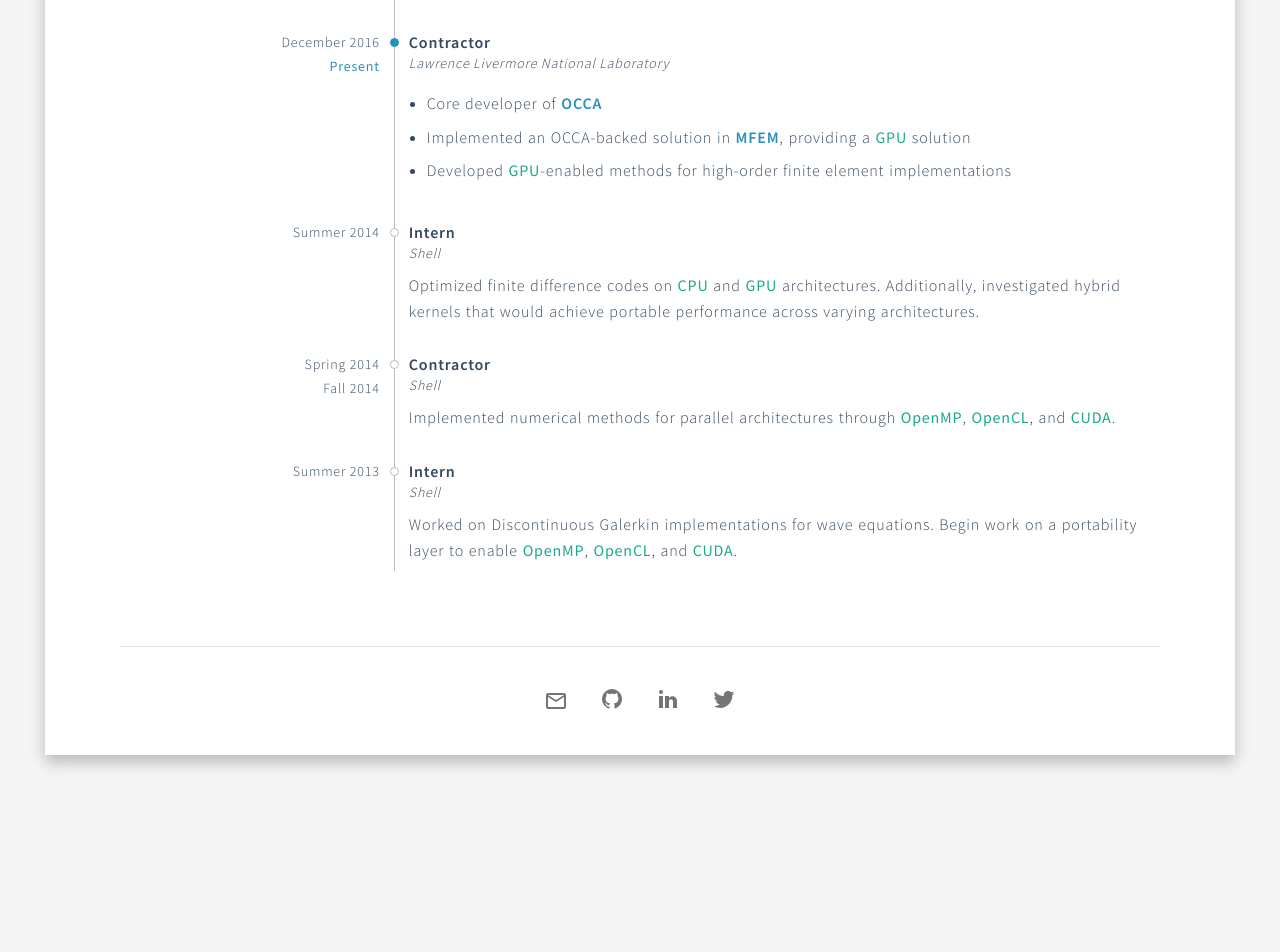
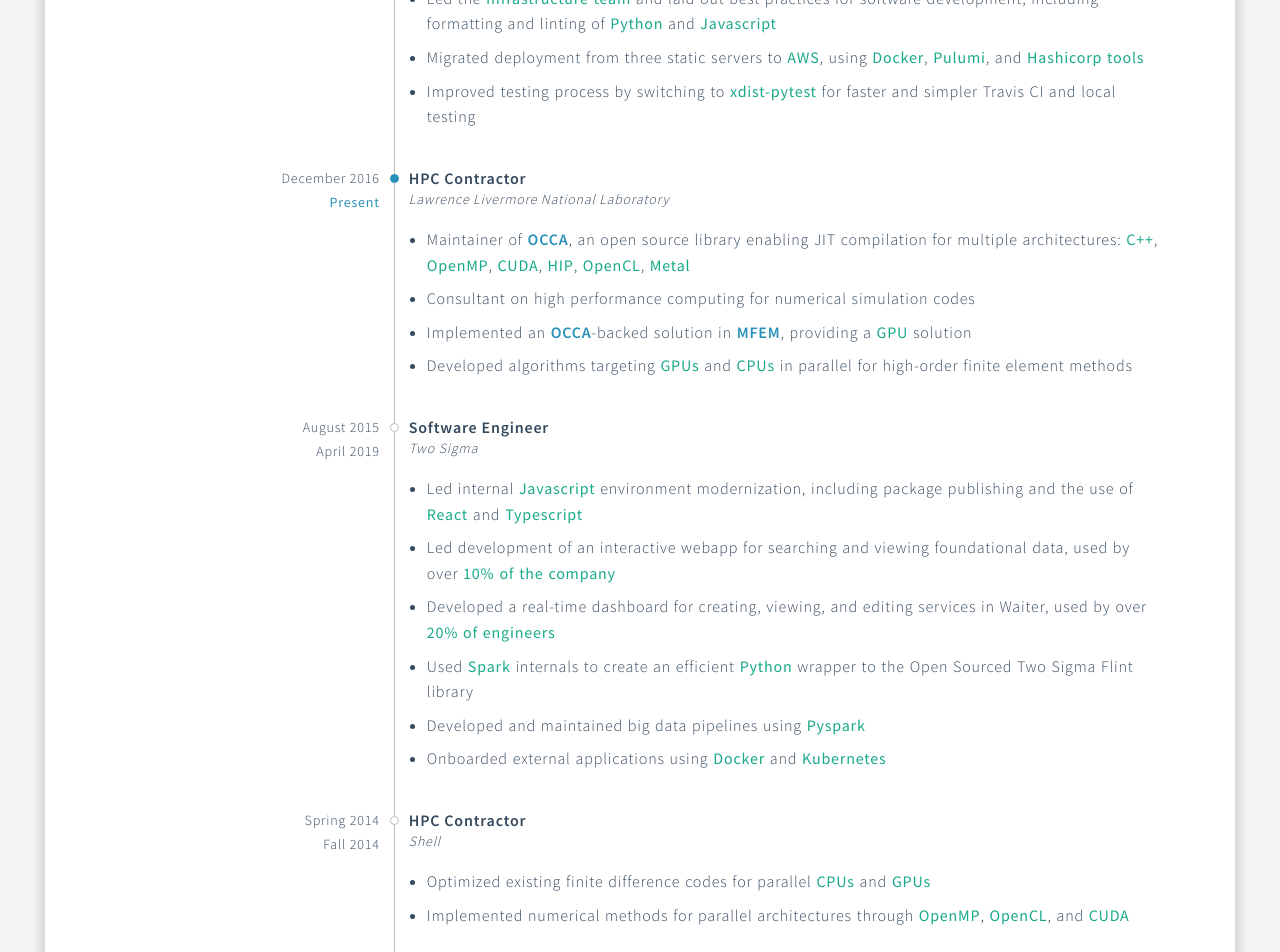
Before and after one commit to dmed256/dmed256.com, a React (Create React App) app: page /resume in a window 1280 px wide. Shown: the part 660-1612 px from the top of the page. Before the commit the page ends 1515 px from the top, so only its background shows below. Built offline with nearby package versions, Linux system fonts and the light colour scheme.

Commit message:
[Resume] Filled out experience

```diff
--- a/src/pages/Resume/Experience.tsx
+++ b/src/pages/Resume/Experience.tsx
@@ -1,5 +1,4 @@
 import React from 'react';
-import Typography from '@material-ui/core/Typography';
 
 import {
   Bold,
@@ -13,29 +12,93 @@
 const Experience = () => (
   <ResumeSection title="Experience">
     <ResumeSubsection
-      title="Software Engineer"
-      start="August 2015"
+      title="Senior Software Engineer"
+      start="April 2019"
       end="Present"
-      location="Two Sigma"
+      location="Harvest Exchange Corp"
     >
-      ???
+      <BulletList>
+        <React.Fragment>
+          Led the <Bold>Infrastructure team</Bold> and laid out best practices for software development, including formatting and linting of <Bold>Python</Bold> and <Bold>Javascript</Bold>
+        </React.Fragment>
+        <React.Fragment>
+          Migrated deployment from three static servers to <Bold>AWS</Bold>, using <Bold>Docker</Bold>, <Bold>Pulumi</Bold>, and <Bold>Hashicorp tools</Bold>
+        </React.Fragment>
+        <React.Fragment>
+          Improved testing process by switching to <Bold>xdist-pytest</Bold> for faster and simpler Travis CI and local testing
+        </React.Fragment>
+      </BulletList>
     </ResumeSubsection>
 
     <ResumeSubsection
-      title="Contractor"
+      title="HPC Contractor"
       start="December 2016"
       end="Present"
       location="Lawrence Livermore National Laboratory"
     >
       <BulletList>
         <React.Fragment>
-          Core developer of <InlineLink href="https://libocca.org">OCCA</InlineLink>
+          Maintainer of <InlineLink href="https://libocca.org">OCCA</InlineLink>{', '}
+          an open source library enabling JIT compilation for multiple architectures:&nbsp;
+          <Bold>C++</Bold>{', '}
+          <Bold>OpenMP</Bold>{', '}
+          <Bold>CUDA</Bold>{', '}
+          <Bold>HIP</Bold>{', '}
+          <Bold>OpenCL</Bold>{', '}
+          <Bold>Metal</Bold>
         </React.Fragment>
         <React.Fragment>
-          Implemented an OCCA-backed solution in <InlineLink href="http://mfem.org">MFEM</InlineLink>, providing a <Bold>GPU</Bold> solution
+          Consultant on high performance computing for numerical simulation codes
         </React.Fragment>
         <React.Fragment>
-          Developed <Bold>GPU</Bold>-enabled methods for high-order finite element implementations
+          Implemented an <InlineLink href="https://libocca.org">OCCA</InlineLink>-backed solution in <InlineLink href="http://mfem.org">MFEM</InlineLink>, providing a <Bold>GPU</Bold> solution
+        </React.Fragment>
+        <React.Fragment>
+          Developed algorithms targeting <Bold>GPUs</Bold> and <Bold>CPUs</Bold> in parallel for high-order finite element methods
+        </React.Fragment>
+      </BulletList>
+    </ResumeSubsection>
+
+    <ResumeSubsection
+      title="Software Engineer"
+      start="August 2015"
+      end="April 2019"
+      location="Two Sigma"
+    >
+      <BulletList>
+        <React.Fragment>
+          Led internal <Bold>Javascript</Bold> environment modernization, including package publishing and the use of <Bold>React</Bold> and <Bold>Typescript</Bold>
+        </React.Fragment>
+        <React.Fragment>
+          Led development of an interactive webapp for searching and viewing foundational data, used by over <Bold>10% of the company</Bold>
+        </React.Fragment>
+        <React.Fragment>
+          Developed a real-time dashboard for creating, viewing, and editing services in Waiter, used by over <Bold>20% of engineers</Bold>
+        </React.Fragment>
+        <React.Fragment>
+          Used <Bold>Spark</Bold> internals to create an efficient <Bold>Python</Bold> wrapper to the Open Sourced Two Sigma Flint library
+        </React.Fragment>
+        <React.Fragment>
+          Developed and maintained big data pipelines using <Bold>Pyspark</Bold>
+        </React.Fragment>
+        <React.Fragment>
+          Onboarded external applications using <Bold>Docker</Bold> and <Bold>Kubernetes</Bold>
+        </React.Fragment>
+      </BulletList>
+    </ResumeSubsection>
+
+    <ResumeSubsection
+      title="HPC Contractor"
+      start="Spring 2014"
+      end="Fall 2014"
+      location="Shell"
+    >
+      <BulletList>
+        <React.Fragment>
+          Optimized existing finite difference codes for parallel <Bold>CPUs</Bold> and <Bold>GPUs</Bold>
+        </React.Fragment>
+        <React.Fragment>
+          Implemented numerical methods for parallel architectures through <Bold>OpenMP</Bold>, <Bold>OpenCL</Bold>, and <Bold>CUDA</Bold>
         </React.Fragment>
       </BulletList>
     </ResumeSubsection>
@@ -45,21 +108,14 @@
       date="Summer 2014"
       location="Shell"
     >
-      <Typography variant="body1">
-        Optimized finite difference codes on <Bold>CPU</Bold> and <Bold>GPU</Bold> architectures.
-        Additionally, investigated hybrid kernels that would achieve portable performance across varying architectures.
-      </Typography>
-    </ResumeSubsection>
-
-    <ResumeSubsection
-      title="Contractor"
-      start="Spring 2014"
-      end="Fall 2014"
-      location="Shell"
-    >
-      <Typography variant="body1">
-        Implemented numerical methods for parallel architectures through <Bold>OpenMP</Bold>, <Bold>OpenCL</Bold>, and <Bold>CUDA</Bold>.
-      </Typography>
+      <BulletList>
+        <React.Fragment>
+          Optimized existing finite difference codes for parallel <Bold>CPUs</Bold> and <Bold>GPUs</Bold>
+        </React.Fragment>
+        <React.Fragment>
+          Investigated hybrid kernels that would achieve portable performance across varying architectures.
+        </React.Fragment>
+      </BulletList>
     </ResumeSubsection>
 
     <ResumeSubsection
@@ -67,10 +123,14 @@
       date="Summer 2013"
       location="Shell"
     >
-      <Typography variant="body1">
-        Worked on Discontinuous Galerkin implementations for wave equations.
-        Begin work on a portability layer to enable <Bold>OpenMP</Bold>, <Bold>OpenCL</Bold>, and <Bold>CUDA</Bold>.
-      </Typography>
+      <BulletList>
+        <React.Fragment>
+          Worked on Discontinuous Galerkin implementations for wave equations
+        </React.Fragment>
+        <React.Fragment>
+          Begin work on a portability layer to enable <Bold>OpenMP</Bold>, <Bold>OpenCL</Bold>, and <Bold>CUDA</Bold>.
+        </React.Fragment>
+      </BulletList>
     </ResumeSubsection>
   </ResumeSection>
 );
```
